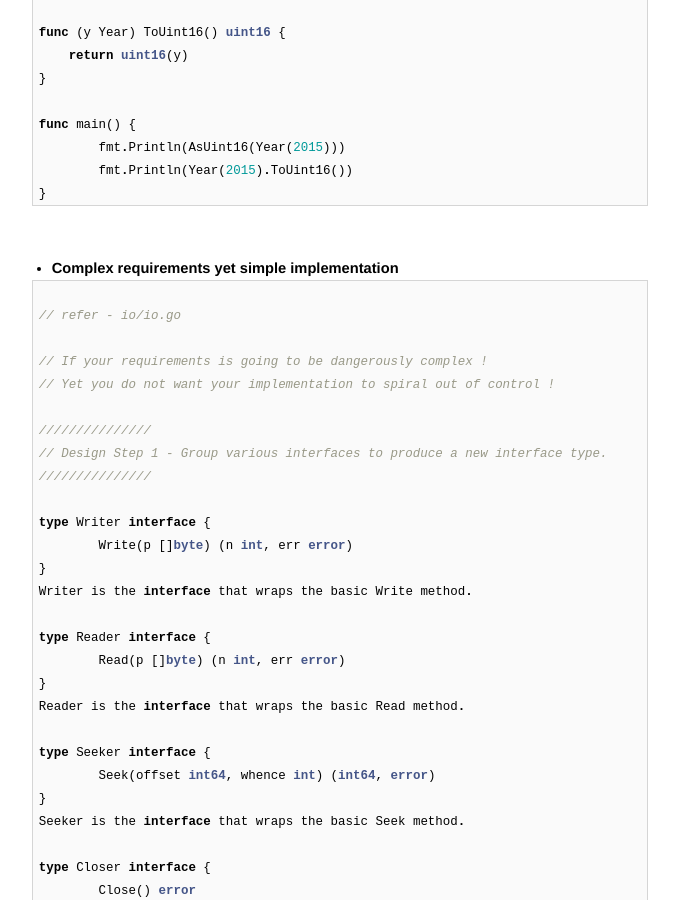
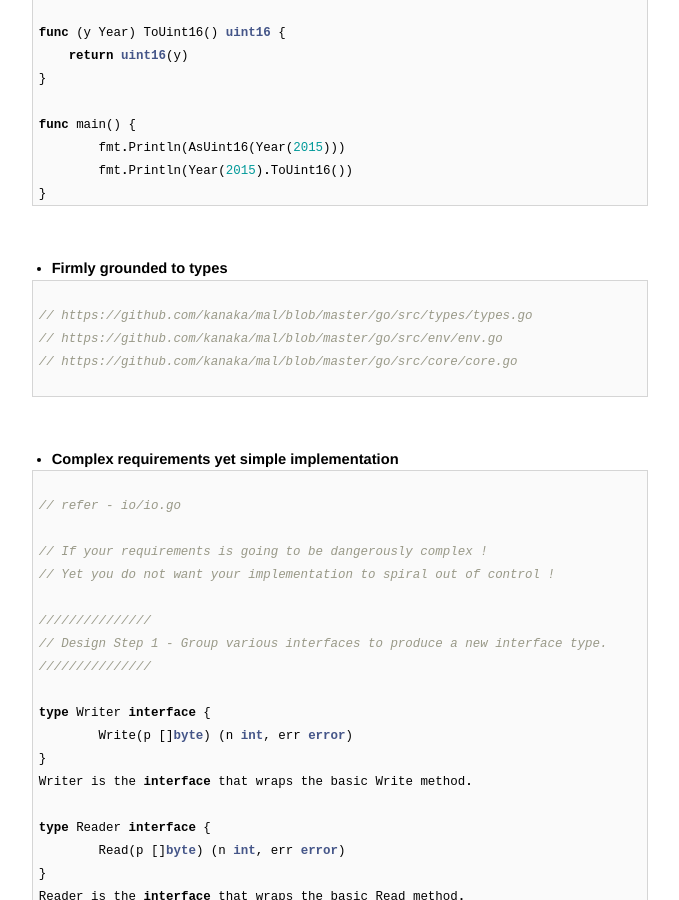
Before and after one commit to AmitKumarDas/amitkumardas.github.io, a Jekyll site: the page built from _posts/2016-07-14-my-golang-refresher.md, in a window 1280 px wide and 900 px high, scrolled down 1054 px. Shown: the whole window, without its empty margins (300-979 px from the left). Built offline with Jekyll 4.4.1, drawn with Linux system fonts in a browser that asks for light colours.

Commit message:
Update 2016-07-14-my-golang-refresher.md

````diff
--- a/_posts/2016-07-14-my-golang-refresher.md
+++ b/_posts/2016-07-14-my-golang-refresher.md
@@ -69,6 +69,18 @@ func main() {
 	fmt.Println(AsUint16(Year(2015)))
 	fmt.Println(Year(2015).ToUint16())
 }
+```
+
+<br />
+
+- **Firmly grounded to types**
+
+```go
+
+// https://github.com/kanaka/mal/blob/master/go/src/types/types.go
+// https://github.com/kanaka/mal/blob/master/go/src/env/env.go
+// https://github.com/kanaka/mal/blob/master/go/src/core/core.go
+
 ```
 
 <br />
````
